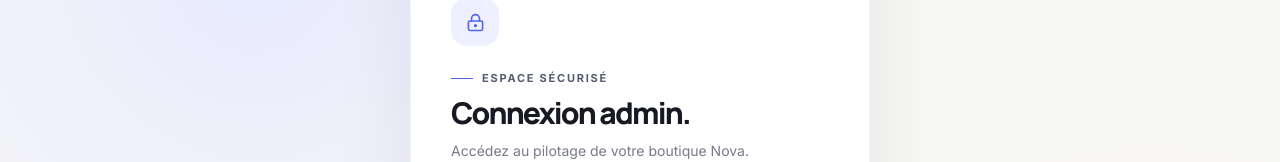
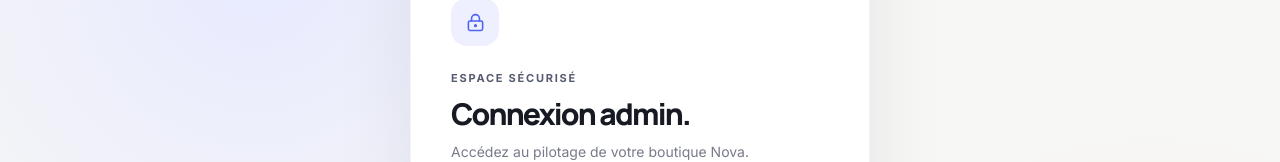
Before and after one commit to Medellin20/novagagdet, a Next.js app: page /connexion in a window 1280 px wide. Shown: the part 202-364 px from the top of the page. Built offline with nearby package versions, Linux system fonts and the light colour scheme; no server answers.

Commit message:
New Configss corrts

```diff
--- a/app/admin/clients/page.tsx
+++ b/app/admin/clients/page.tsx
@@ -1,4 +1,4 @@
 import type { Metadata } from "next";
 import { CustomersManager } from "@/components/admin/customers-manager";
 export const metadata: Metadata = { title: "Gestion des clients" };
-export default function AdminCustomersPage() { return <div><p className="eyebrow">Relation client</p><h1 className="font-display mt-3 text-3xl font-extrabold tracking-[-.06em] sm:text-[40px]">Clients.</h1><p className="mb-7 mt-2 text-sm text-muted">Coordonnées et historique des commandes.</p><CustomersManager/></div>; }
+export default function AdminCustomersPage() { return <div><p className="eyebrow admin-eyebrow">Relation client</p><h1 className="font-display mt-3 text-3xl font-extrabold tracking-[-.06em] sm:text-[40px]">Clients.</h1><p className="mb-7 mt-2 text-sm text-muted">Coordonnées et historique des commandes.</p><CustomersManager/></div>; }
--- a/app/admin/commandes/page.tsx
+++ b/app/admin/commandes/page.tsx
@@ -1,4 +1,4 @@
 import type { Metadata } from "next";
 import { OrdersManager } from "@/components/admin/orders-manager";
 export const metadata: Metadata = { title: "Gestion des commandes" };
-export default function AdminOrdersPage() { return <div><p className="eyebrow">Activité</p><h1 className="font-display mt-3 text-3xl font-extrabold tracking-[-.06em] sm:text-[40px]">Commandes.</h1><p className="mb-7 mt-2 text-sm text-muted">Suivez chaque demande et faites évoluer son statut.</p><OrdersManager/></div>; }
+export default function AdminOrdersPage() { return <div><p className="eyebrow admin-eyebrow">Activité</p><h1 className="font-display mt-3 text-3xl font-extrabold tracking-[-.06em] sm:text-[40px]">Commandes.</h1><p className="mb-7 mt-2 text-sm text-muted">Suivez chaque demande et faites évoluer son statut.</p><OrdersManager/></div>; }
--- a/app/admin/page.tsx
+++ b/app/admin/page.tsx
@@ -28,7 +28,7 @@ export default async function AdminDashboard() {
     { label: "Produits actifs", value: String(activeProducts.length), helper: lowStock ? `${lowStock} stock(s) bas` : "stocks suivis", icon: Boxes, tone: lowStock ? "text-[#c56a3d] bg-[#fff1e9]" : "text-[#5d68bd] bg-[#eff0ff]" },
   ];
   return <div>
-    <div className="flex flex-wrap items-end justify-between gap-3"><div><p className="eyebrow">Pilotage</p><h1 className="font-display mt-3 text-3xl font-extrabold tracking-[-.06em] sm:text-[40px]">Vue d’ensemble.</h1><p className="mt-2 text-sm text-muted">Les chiffres de votre boutique en un coup d’œil.</p></div><span className="rounded-full border border-[#e7e8ee] bg-white px-3 py-2 text-[10px] font-semibold text-muted">Mis à jour à l’ouverture</span></div>
+    <div className="flex flex-wrap items-end justify-between gap-3"><div><p className="eyebrow admin-eyebrow">Pilotage</p><h1 className="font-display mt-3 text-3xl font-extrabold tracking-[-.06em] sm:text-[40px]">Vue d’ensemble.</h1><p className="mt-2 text-sm text-muted">Les chiffres de votre boutique en un coup d’œil.</p></div><span className="rounded-full border border-[#e7e8ee] bg-white px-3 py-2 text-[10px] font-semibold text-muted">Mis à jour à l’ouverture</span></div>
     {errorMessage && <div role="alert" className="mt-7 rounded-xl border border-[#efceca] bg-[#fff3f1] p-4 text-sm text-[#9d4941]">La base Nova n’est pas prête. Exécutez le fichier de migration SQL dans Supabase, puis rechargez le tableau de bord.</div>}
     <div className="mt-7 grid gap-3 sm:grid-cols-2 xl:grid-cols-4">{metrics.map(({ label, value, helper, icon: Icon, tone }) => <article key={label} className="rounded-[19px] border border-black/[.045] bg-white p-5"><div className="flex items-center justify-between"><span className="text-xs font-semibold text-muted">{label}</span><span className={`flex h-9 w-9 items-center justify-center rounded-xl ${tone}`}><Icon size={17}/></span></div><p className="font-display mt-5 text-[28px] font-extrabold tracking-[-.06em]">{value}</p><p className="mt-1 text-[10px] text-muted">{helper}</p></article>)}</div>
     <div className="mt-6 grid gap-5 xl:grid-cols-[1.35fr_.65fr]">
--- a/app/admin/parametres/page.tsx
+++ b/app/admin/parametres/page.tsx
@@ -1,4 +1,4 @@
 import type { Metadata } from "next";
 import { SettingsManager } from "@/components/admin/settings-manager";
 export const metadata: Metadata = { title: "Paramètres de la boutique" };
-export default function AdminSettingsPage() { return <div><p className="eyebrow">Configuration</p><h1 className="font-display mt-3 text-3xl font-extrabold tracking-[-.06em] sm:text-[40px]">Paramètres.</h1><p className="mb-7 mt-2 text-sm text-muted">Coordonnées, identité et règles générales.</p><SettingsManager/></div>; }
+export default function AdminSettingsPage() { return <div><p className="eyebrow admin-eyebrow">Configuration</p><h1 className="font-display mt-3 text-3xl font-extrabold tracking-[-.06em] sm:text-[40px]">Paramètres.</h1><p className="mb-7 mt-2 text-sm text-muted">Coordonnées, identité et règles générales.</p><SettingsManager/></div>; }
--- a/app/admin/produits/page.tsx
+++ b/app/admin/produits/page.tsx
@@ -1,4 +1,4 @@
 import type { Metadata } from "next";
 import { ProductsManager } from "@/components/admin/products-manager";
 export const metadata: Metadata = { title: "Gestion des produits" };
-export default function AdminProductsPage() { return <div><p className="eyebrow">Votre sélection</p><h1 className="font-display mt-3 text-3xl font-extrabold tracking-[-.06em] sm:text-[40px]">Produits.</h1><p className="mb-7 mt-2 text-sm text-muted">Prix, variantes, images et disponibilités.</p><ProductsManager/></div>; }
+export default function AdminProductsPage() { return <div><p className="eyebrow admin-eyebrow">Votre sélection</p><h1 className="font-display mt-3 text-3xl font-extrabold tracking-[-.06em] sm:text-[40px]">Produits.</h1><p className="mb-7 mt-2 text-sm text-muted">Prix, variantes, images et disponibilités.</p><ProductsManager/></div>; }
--- a/app/admin/promotions/page.tsx
+++ b/app/admin/promotions/page.tsx
@@ -1,4 +1,4 @@
 import type { Metadata } from "next";
 import { PromotionsManager } from "@/components/admin/promotions-manager";
 export const metadata: Metadata = { title: "Promotions" };
-export default function AdminPromotionsPage() { return <div><p className="eyebrow">Opérations commerciales</p><h1 className="font-display mt-3 text-3xl font-extrabold tracking-[-.06em] sm:text-[40px]">Promotions.</h1><p className="mb-7 mt-2 text-sm text-muted">Créez et suivez les codes utilisés en boutique.</p><PromotionsManager/></div>; }
+export default function AdminPromotionsPage() { return <div><p className="eyebrow admin-eyebrow">Opérations commerciales</p><h1 className="font-display mt-3 text-3xl font-extrabold tracking-[-.06em] sm:text-[40px]">Promotions.</h1><p className="mb-7 mt-2 text-sm text-muted">Créez et suivez les codes utilisés en boutique.</p><PromotionsManager/></div>; }
--- a/app/globals.css
+++ b/app/globals.css
@@ -27,6 +27,7 @@ a { color: inherit; text-decoration: none; }
 .section-space { padding-block: clamp(64px, 8vw, 112px); }
 .eyebrow { display: inline-flex; align-items: center; gap: 9px; color: #555b70; font-size: 11px; font-weight: 700; letter-spacing: .16em; text-transform: uppercase; }
 .eyebrow::before { display: block; width: 22px; height: 1px; background: #4f63f7; content: ""; }
+.eyebrow.admin-eyebrow::before { display: none; }
 .card-lift { transition: transform .26s cubic-bezier(.2,.75,.25,1), box-shadow .26s ease; }
 .card-lift:hover { transform: translateY(-5px); box-shadow: 0 22px 50px rgba(20, 24, 40, .09); }
 .focus-ring:focus-visible { outline: 3px solid rgba(79,99,247,.34); outline-offset: 3px; }
--- a/components/admin/login-form.tsx
+++ b/components/admin/login-form.tsx
@@ -26,7 +26,7 @@ export function LoginForm({ configured, notice = "" }: { configured: boolean; no
 
   return <div className="mx-auto w-full max-w-[460px] rounded-[26px] border border-black/[.045] bg-white p-7 shadow-[0_24px_80px_rgba(25,30,60,.08)] sm:p-10">
     <NovaMark/><div className="mt-9 flex h-12 w-12 items-center justify-center rounded-2xl bg-[#eff0ff] text-brand"><LockKeyhole size={19}/></div>
-    <p className="eyebrow mt-6">Espace sécurisé</p><h1 className="font-display mt-2 text-3xl font-extrabold tracking-[-.06em]">Connexion admin.</h1><p className="mt-2 text-sm leading-6 text-muted">Accédez au pilotage de votre boutique Nova.</p>
+    <p className="eyebrow admin-eyebrow mt-6">Espace sécurisé</p><h1 className="font-display mt-2 text-3xl font-extrabold tracking-[-.06em]">Connexion admin.</h1><p className="mt-2 text-sm leading-6 text-muted">Accédez au pilotage de votre boutique Nova.</p>
     {error && <div role="alert" className="mt-5 rounded-xl border border-[#efceca] bg-[#fff3f1] p-3.5 text-xs leading-5 text-[#9d4941]">{error}</div>}
     {!configured ? <div role="status" className="mt-6 rounded-xl border border-[#e5dfc7] bg-[#fffbee] p-4 text-xs leading-5 text-[#695d32]">Supabase n’est pas encore connecté. Renseignez les clés dans les variables d’environnement Netlify, appliquez la migration SQL, puis créez le compte administrateur.</div> : <form onSubmit={submit} className="mt-7 grid gap-4">
       <label className="grid gap-1.5 text-xs font-semibold">Adresse e-mail<input required type="email" autoComplete="username" value={email} onChange={(event) => setEmail(event.target.value)} className="h-12 rounded-xl border border-line px-4 font-normal outline-none transition focus:border-brand focus:ring-2 focus:ring-brand/10" placeholder="admin@votre-boutique.fr"/></label>
--- a/components/admin/products-manager.tsx
+++ b/components/admin/products-manager.tsx
@@ -86,7 +86,7 @@ export function ProductsManager() {
 
   return <div className="grid items-start gap-6 xl:grid-cols-[.9fr_1.1fr]">
     <section className="rounded-[20px] border border-black/[.045] bg-white p-5 sm:p-6">
-      <div className="flex items-start justify-between gap-3"><div><p className="eyebrow">Catalogue</p><h2 className="font-display mt-2 text-xl font-extrabold tracking-[-.05em]">{form.id ? "Modifier le produit" : "Ajouter un produit"}</h2><p className="mt-1 text-[11px] text-muted">Les variantes définissent le prix additionnel et le stock réel.</p></div>{form.id && <button type="button" onClick={() => { setForm(blank); setMessage(""); setError(""); }} aria-label="Annuler la modification" className="rounded-full p-2 text-muted hover:bg-[#f4f4f7]"><X size={16}/></button>}</div>
+      <div className="flex items-start justify-between gap-3"><div><p className="eyebrow admin-eyebrow">Catalogue</p><h2 className="font-display mt-2 text-xl font-extrabold tracking-[-.05em]">{form.id ? "Modifier le produit" : "Ajouter un produit"}</h2><p className="mt-1 text-[11px] text-muted">Les variantes définissent le prix additionnel et le stock réel.</p></div>{form.id && <button type="button" onClick={() => { setForm(blank); setMessage(""); setError(""); }} aria-label="Annuler la modification" className="rounded-full p-2 text-muted hover:bg-[#f4f4f7]"><X size={16}/></button>}</div>
       {error && <div role="alert" className="mt-5 rounded-xl bg-[#fff1ef] p-3 text-xs leading-5 text-[#a3433b]">{error}</div>}{message && <div role="status" className="mt-5 rounded-xl bg-[#ecf8f0] p-3 text-xs leading-5 text-[#39785e]">{message}</div>}
       <form onSubmit={save} className="mt-5 grid gap-3.5">
         <div className="grid gap-3 sm:grid-cols-2"><label className="grid gap-1.5 text-[10px] font-bold">Nom<input required minLength={2} maxLength={120} value={form.name} onChange={(event) => setForm({ ...form, name: event.target.value })} className="h-10 rounded-lg border border-line px-3 text-xs font-normal outline-none focus:border-brand" placeholder="iPhone 16 Pro"/></label><label className="grid gap-1.5 text-[10px] font-bold">Slug URL<input required pattern="[a-z0-9]+(?:-[a-z0-9]+)*" value={form.slug} onChange={(event) => setForm({ ...form, slug: event.target.value })} className="h-10 rounded-lg border border-line px-3 text-xs font-normal outline-none focus:border-brand" placeholder="iphone-16-pro"/></label></div>
```
Also changed, not shown: components/admin/promotions-manager.tsx (+1 -1 lines).
